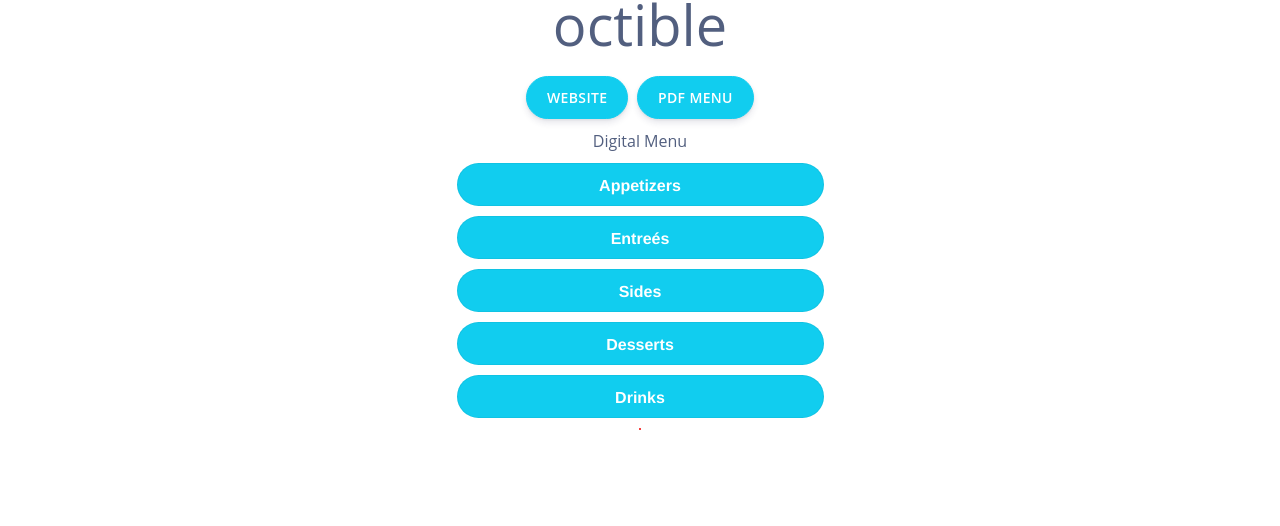
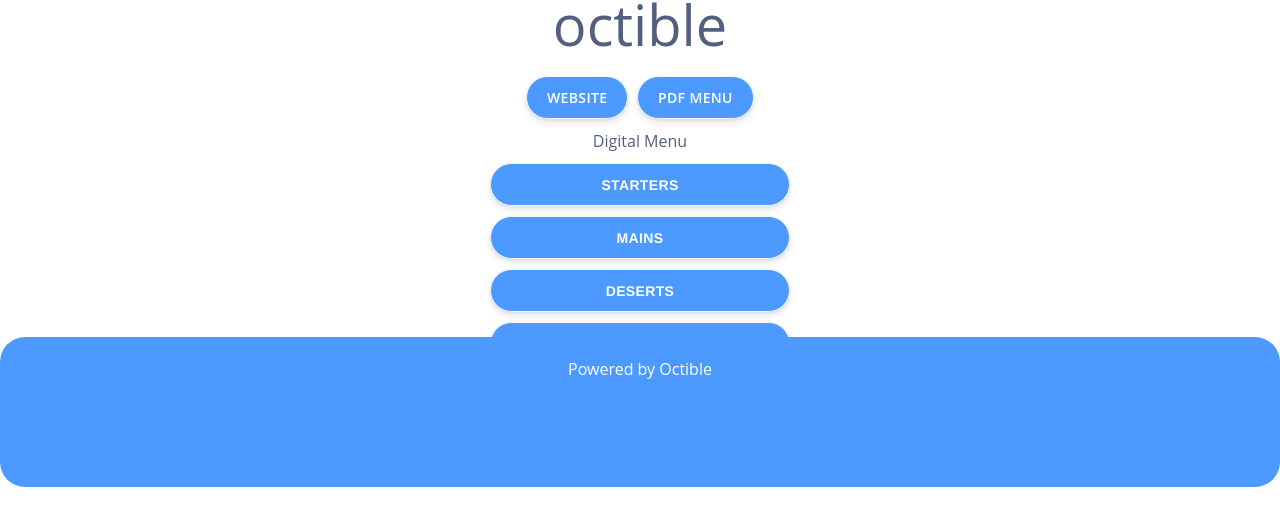
Before and after one commit to Octible-Corp/frontend, a React (Create React App) app in the folder client/: page / in a window 1280 px wide. Shown: the part 388-914 px from the top of the page. Before the commit the page ends 818 px from the top, so only its background shows below. Built offline with nearby package versions, Linux system fonts and the light colour scheme; the HTML template or start-up script is replaced by a standard one.

Commit message:
fColors setup, Footer complete, buttons need to link to next page

```diff
--- a/client/src/assets/MenuBubble/MenuBubble.js
+++ b/client/src/assets/MenuBubble/MenuBubble.js
@@ -1,24 +1,25 @@
 import React, { Fragment, useEffect } from 'react';
 import { connect } from 'react-redux';
 import { Card, Button } from 'reactstrap';
+import { primaryColor } from '../../primaryColor';
 
 const MenuBubble = ({ text }) => {
   return (
     <Fragment>
-      <Card
-        color='info'
+      <Button
         style={{
           borderRadius: '30px',
-          width: 367,
+          width: 300,
           height: '43px',
           alignSelf: 'center',
           textAlign: 'center',
           marginBottom: 10,
+          left: 4,
+          backgroundColor: primaryColor,
         }}
         placeholder='(Appetisers, entree, drinks, etc)'
         type='text'
         name='section'
-        //onChange={onChange}
       >
         <p
           style={{
@@ -26,13 +27,13 @@
             color: 'white',
             fontSize: '100%',
             fontWeight: 'bold',
-            marginTop: '8px',
+            // marginTop: '8px',
             alignSelf: 'center',
           }}
         >
           {text}
         </p>
-      </Card>
+      </Button>
     </Fragment>
   );
 };
--- a/client/src/assets/MiniBubble/MiniBubble.js
+++ b/client/src/assets/MiniBubble/MiniBubble.js
@@ -4,11 +4,16 @@
 import { primaryColor } from '../../primaryColor';
 import { Button } from 'reactstrap';
 
-const MiniBubble = ({ text }) => {
+const MiniBubble = ({ text, link }) => {
   return (
     <Fragment>
-      <Button color='info' type='button' style={{ borderRadius: '30px' }}>
-        {text}
+      <Button
+        type='button'
+        style={{ borderRadius: '30px', backgroundColor: primaryColor }}
+      >
+        <a href={`${link}`} style={{ color: 'white' }}>
+          {text}
+        </a>
       </Button>
     </Fragment>
   );
--- a/client/src/components/layout/Landing.js
+++ b/client/src/components/layout/Landing.js
@@ -17,9 +17,11 @@
   Modal,
 } from 'reactstrap';
 import { Image } from 'react-bootstrap';
+
 import { Dimensions } from 'react';
 
-const Landing = ({ restaurant }) => {
+const Landing = ({ restaurant, sections }) => {
+  console.log(sections);
   return (
     <body>
       <div
@@ -71,28 +73,54 @@
           {restaurant.restaurant}
         </p1>
         <Row style={{ position: 'relative', bottom: 20, marginBottom: -10 }}>
-          <MiniBubble text={'website'}></MiniBubble>
-          <MiniBubble text={'PDF Menu'}></MiniBubble>
+          <MiniBubble
+            text={'website'}
+            link={`${restaurant.website}`}
+          ></MiniBubble>
+          <MiniBubble text={'PDF Menu'} link={null}></MiniBubble>
         </Row>
+
         <p2 style={{ marginBottom: 10 }}>Digital Menu</p2>
 
-        <MenuBubble text={'Appetizers'}></MenuBubble>
-
-        <MenuBubble text={'Entreés'}></MenuBubble>
-        <MenuBubble text={'Sides'}></MenuBubble>
-        <MenuBubble text={'Desserts'}></MenuBubble>
-        <MenuBubble text={'Drinks'}></MenuBubble>
-
-        <Card style={{ backgroundColor: 'red' }}></Card>
+        {sections.map((item) => (
+          <MenuBubble text={`${item.section}`}></MenuBubble>
+        ))}
+        <div style={{ height: 200 }}></div>
+      </div>
+      <div
+        color='info'
+        //type='div'
+        style={{
+          position: 'fixed',
+          padding: 20,
+          bottom: -75,
+          width: '100%',
+          borderRadius: 25,
+          height: 150,
+          background: '#4C9AFF',
+          textAlign: 'center',
+          zIndex: 5,
+        }}
+      >
+        <p1
+          style={{
+            color: 'white',
+          }}
+        >
+          Powered by Octible
+        </p1>
       </div>
     </body>
   );
 };
 
-Landing.propTypes = {};
+Landing.propTypes = {
+  sections: PropTypes.array.isRequired,
+};
 
 const mapStateToProps = (state) => ({
   restaurant: state.menus.menu,
+  sections: state.menus.menu.sections,
 });
 
 export default connect(mapStateToProps, null)(Landing);
```
